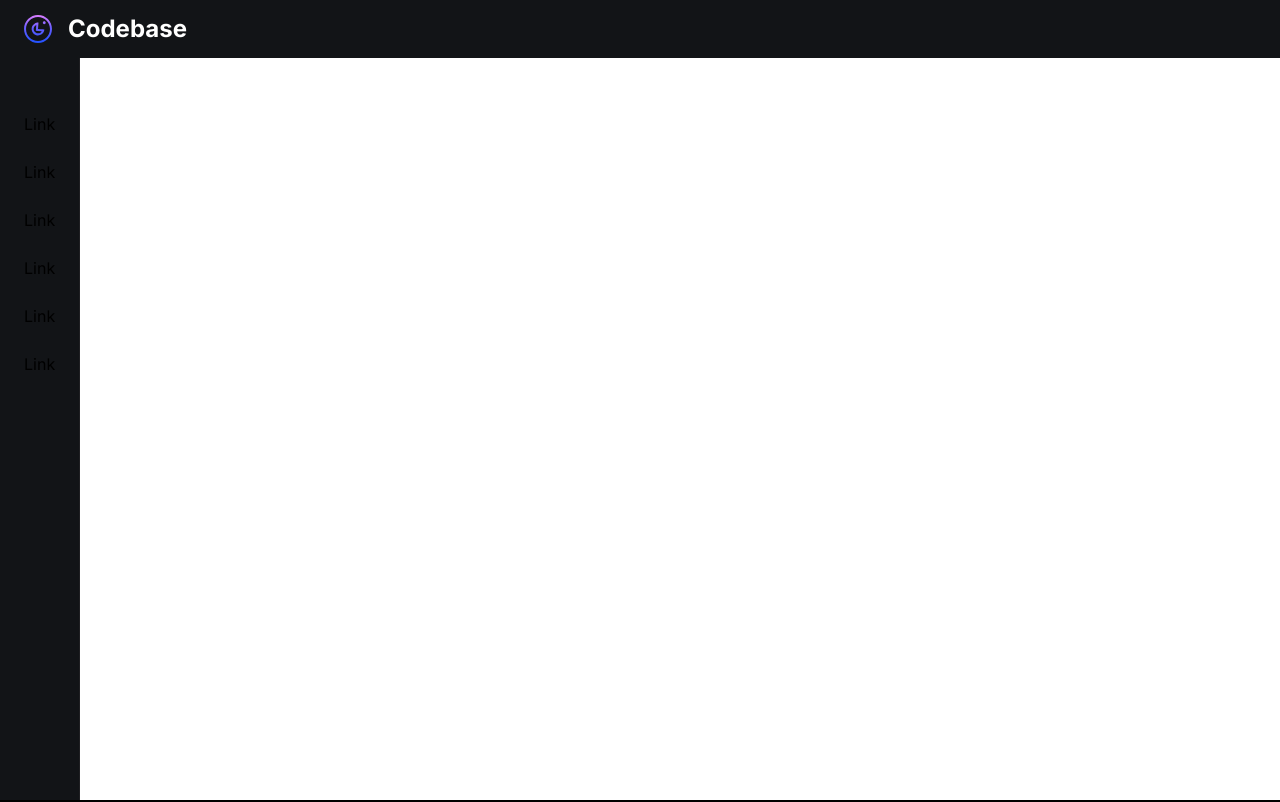
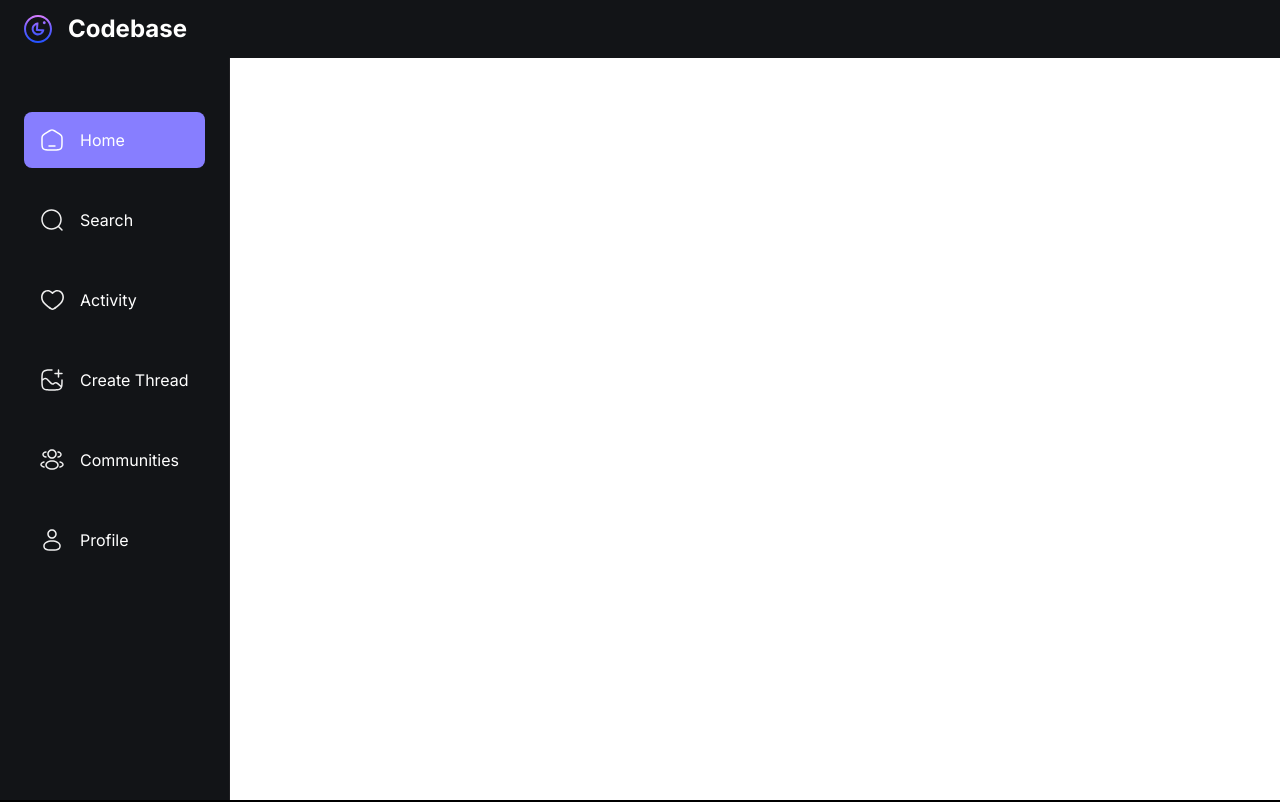
Before and after one commit to kkunal026/codebase, a Next.js app: page / in a window 1280 px wide. Shown: the top 802 px of the page. Built offline with nearby package versions, Linux system fonts and the light colour scheme; no server answers.

Commit message:
Done for now

```diff
--- a/components/shared/LeftSidebar.tsx
+++ b/components/shared/LeftSidebar.tsx
@@ -1,16 +1,57 @@
+"use client"
+
 import { sidebarLinks} from "@/constants";
+import { SignOutButton, SignedIn } from "@clerk/nextjs";
+import Image from "next/image";
+import Link from "next/link";
+import { usePathname, useRouter } from "next/navigation";
+import { isatty } from "tty";
 
 function LeftSidebar() {
+    const router = useRouter();
+    const pathname = usePathname();
+
     return (
         <section className="custom-scrollbar leftsidebar">
             <div className="flex w-full flex-1 flex-col gap-6 px-6">
-                {sidebarLinks.map((link) => (
-                    <div>
-                        Link
-                    </div>
-                ))}
+                {sidebarLinks.map((link) => {
+                    const isActive = (pathname.includes(link.route) && link.route.length > 1) || pathname === link.route;
+
+                return (
+                    <Link
+                        href={link.route}
+                        key={link.label}
+                        className={`leftsidebar_link
+                            ${isActive && 'bg-primary-500'} `}
+                    >
+                            <Image
+                                src={link.imgURL}
+                                alt={link.label}
+                                width={24}
+                                height={24}
+                            />
+
+                            <p className="text-light-1 max-lg:hidden">
+                                {link.label}
+                            </p>
+                    </Link>
+                )})}
             </div>
-
+            <div className="mt-10 px-6">
+                <SignedIn>
+                    <SignOutButton signOutCallback={() => router.push('/sign-in')}>
+                        <div className="flex cursor-pointer gap-4 p-4" >
+                            <Image
+                                src="/assets/logout.svg"
+                                alt="logout"
+                                width={24}
+                                height={24}
+                            />
+                            <p className="text-light-2 max-lg:hidden">Logout</p>
+                        </div>
+                    </SignOutButton>
+                </SignedIn>
+            </div>
         </section>
     )
 }
```
